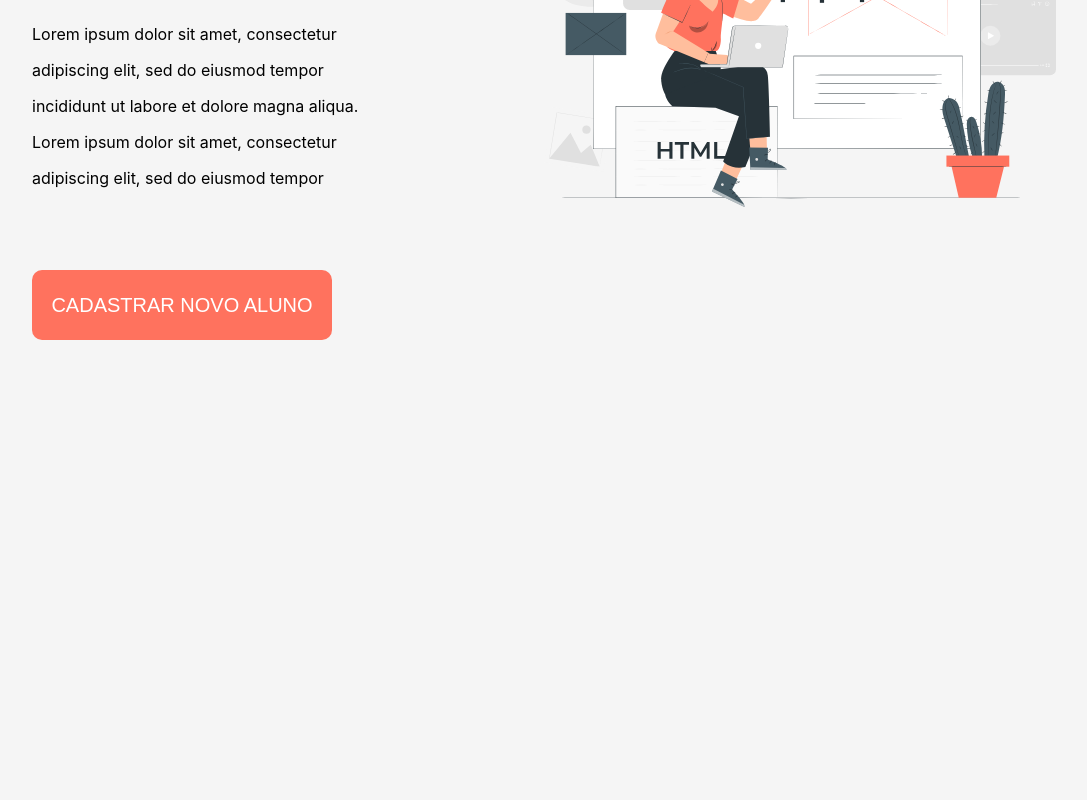
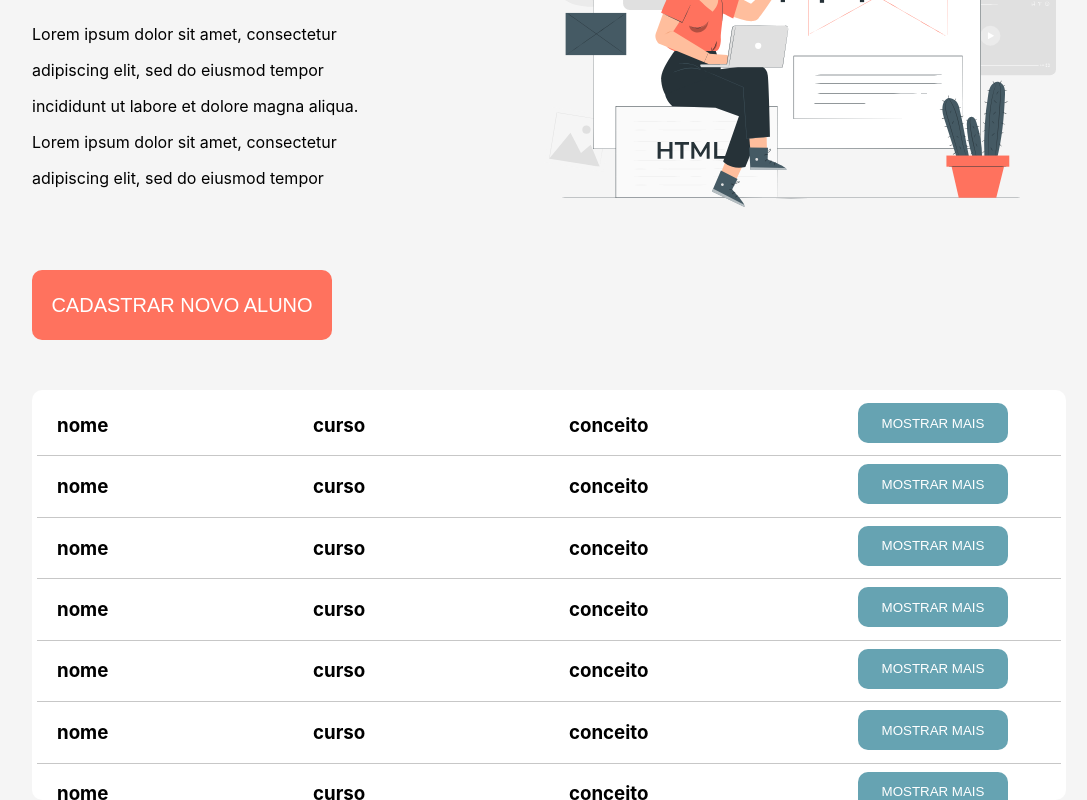
Before and after one commit to FatalErrors-team/final-project, a React (Create React App) app in the folder front-web/: page / in a window 1280 px wide. Shown: the part 255-1055 px from the top of the page, without its empty margins (96-1183 px from the left). Before the commit the page ends 800 px from the top, so only its background shows below. Built offline with nearby package versions, Linux system fonts and the light colour scheme.

Commit message:
making adjustments and ready to deploy

```diff
--- a/front-web/src/Home/index.js
+++ b/front-web/src/Home/index.js
@@ -1,3 +1,4 @@
+import StudentList from '../StudentList'
 import { ReactComponent as MainImage } from './MainImage.svg'
 import './style.css'
 function Home(){
@@ -17,6 +18,8 @@ function Home(){
 
             </div>
             <button className="home-btn">CADASTRAR NOVO ALUNO</button>
+
+            <StudentList />
         </div>
     )
 }
--- /dev/null
+++ b/front-web/src/StudentList/Card.js
@@ -0,0 +1,11 @@
+function Card(){
+    return(
+        <div className="card-main-description">
+            <h3>nome</h3>
+            <h3>curso</h3>
+            <h3>conceito</h3>
+            <button className="card-btn">MOSTRAR MAIS</button>
+        </div>
+    )
+}
+export default Card;
--- a/front-web/src/StudentList/index.js
+++ b/front-web/src/StudentList/index.js
@@ -1,9 +1,18 @@
+import Card from './Card'
 import './style.css'
+
+
 
 function StudentList(){
     return(
-        <div>
-
+        <div  className="list-container">
+            <Card />
+            <Card />
+            <Card />
+            <Card />
+            <Card />
+            <Card />
+            <Card />
         </div>
     )
 }
--- a/front-web/src/StudentList/style.css
+++ b/front-web/src/StudentList/style.css
@@ -0,0 +1,34 @@
+.list-container{
+    margin-top: 50px;
+    background-color: #fff;
+    width: 100%;
+    height: 400px;
+    border-radius: 10px;
+    padding: 5px;
+    overflow-y: scroll;
+}
+
+.card-main-description{
+    display: grid;
+    grid-template-columns: 1fr 1fr 1fr 1fr;
+    border-bottom: 1px solid #C7C7C7;
+    border-width: 90%;
+}
+.card-main-description h3{
+    padding-left: 20px;
+}
+
+.card-btn{
+    width: 150px;
+    height: 40px;
+    border-radius: 10px;
+    background-color: #66A3B2;
+    color: #fff;
+    border: none;
+    margin: 0 auto;
+    margin-top: 8px;
+}
+.card-btn:hover{
+    background-color: #5f8f9b;
+
+}
```
